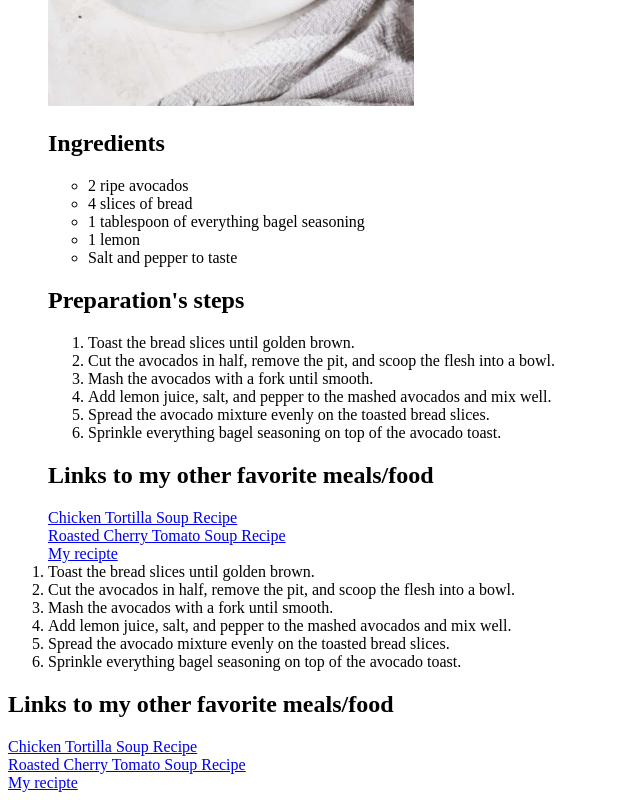
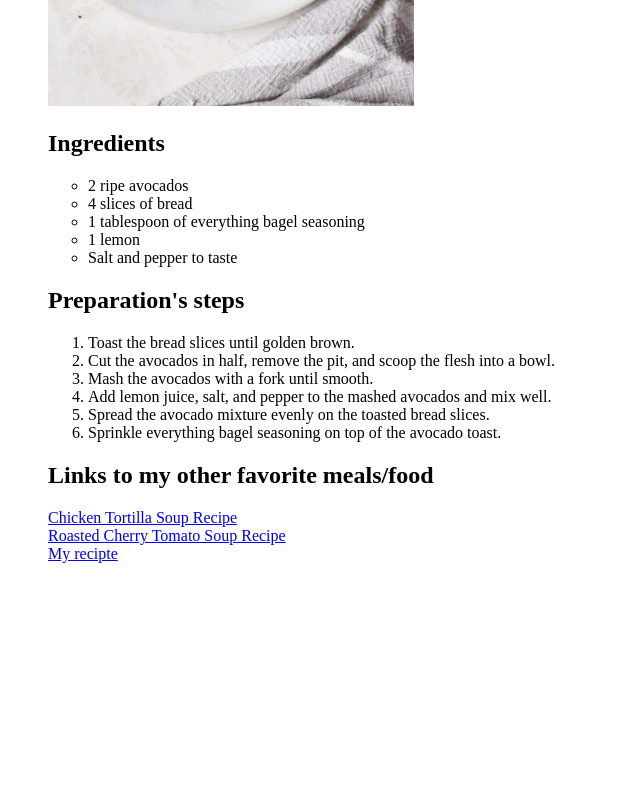
Before and after one commit to bricio-imbiki/w2_html-my_recipe, a plain HTML site: page index.html in a window 1280 px wide. Shown: the part 1359-2159 px from the top of the page, without its empty margins (0-640 px from the left). After the commit the page ends 1938 px from the top, so only its background shows below. Drawn offline with Linux system fonts and the light colour scheme.

Commit message:
links-section

```diff
--- a/index.html
+++ b/index.html
@@ -61,22 +61,6 @@
 		</body>
 
 		</html>
-
-		<li>Toast the bread slices until golden brown.</li>
-		<li>Cut the avocados in half, remove the pit, and scoop the flesh into a bowl.</li>
-		<li>Mash the avocados with a fork until smooth.</li>
-		<li>Add lemon juice, salt, and pepper to the mashed avocados and mix well.</li>
-		<li>Spread the avocado mixture evenly on the toasted bread slices.</li>
-		<li>Sprinkle everything bagel seasoning on top of the avocado toast.</li>
-	</ol>
-	<h2>Links to my other favorite meals/food</h2>
-	<a href="https://www.rootsandradishes.com/chicken-tortilla-soup/">Chicken Tortilla Soup Recipe</a>
-	</br>
-	<a href="https://www.rootsandradishes.com/roasted-cherry-tomato-soup/" target="_blank">Roasted Cherry Tomato Soup
-		Recipe</a>
-	</br>
-	<a href="#my-own-section">My recipte</a>
-
 </body>
 
 </html>
```
